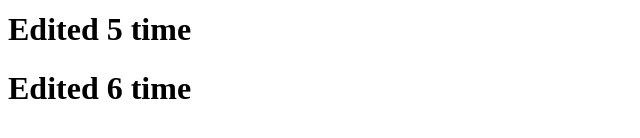
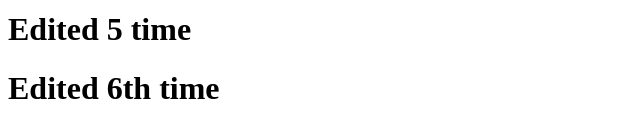
Before and after one commit to Muhibdad/Bootcamp2020, a plain HTML site: page index.html in a window 1280 px wide. Shown: the part 244-382 px from the top of the page, without its empty margins (0-640 px from the left). Drawn offline with Linux system fonts and the light colour scheme.

Commit message:
Update index.html

```diff
--- a/index.html
+++ b/index.html
@@ -11,7 +11,7 @@
     <h1>Edited 3 time</h1>
     <h1>Edited 4 time</h1>
     <h1>Edited 5 time</h1>
-    <h1>Edited 6 time</h1>
+    <h1>Edited 6th time</h1>
 
 </body>
 </html>
```
